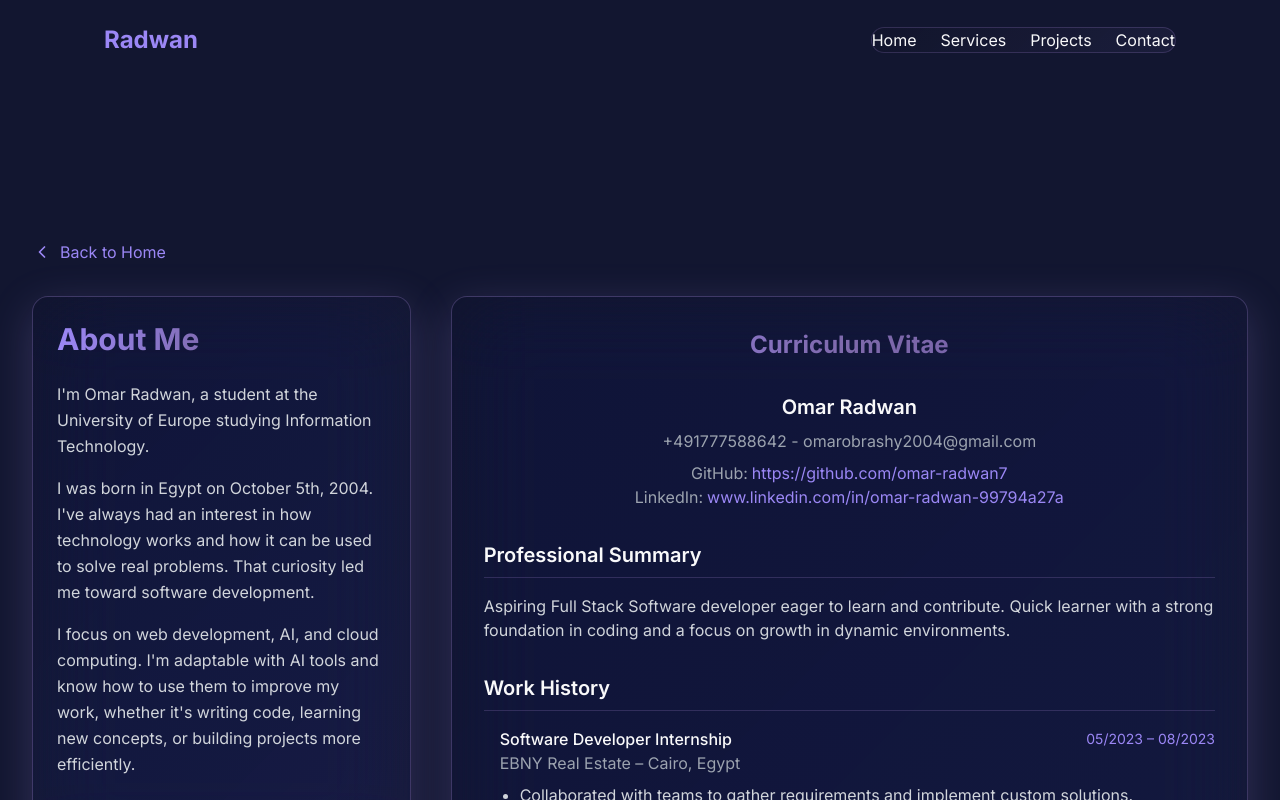
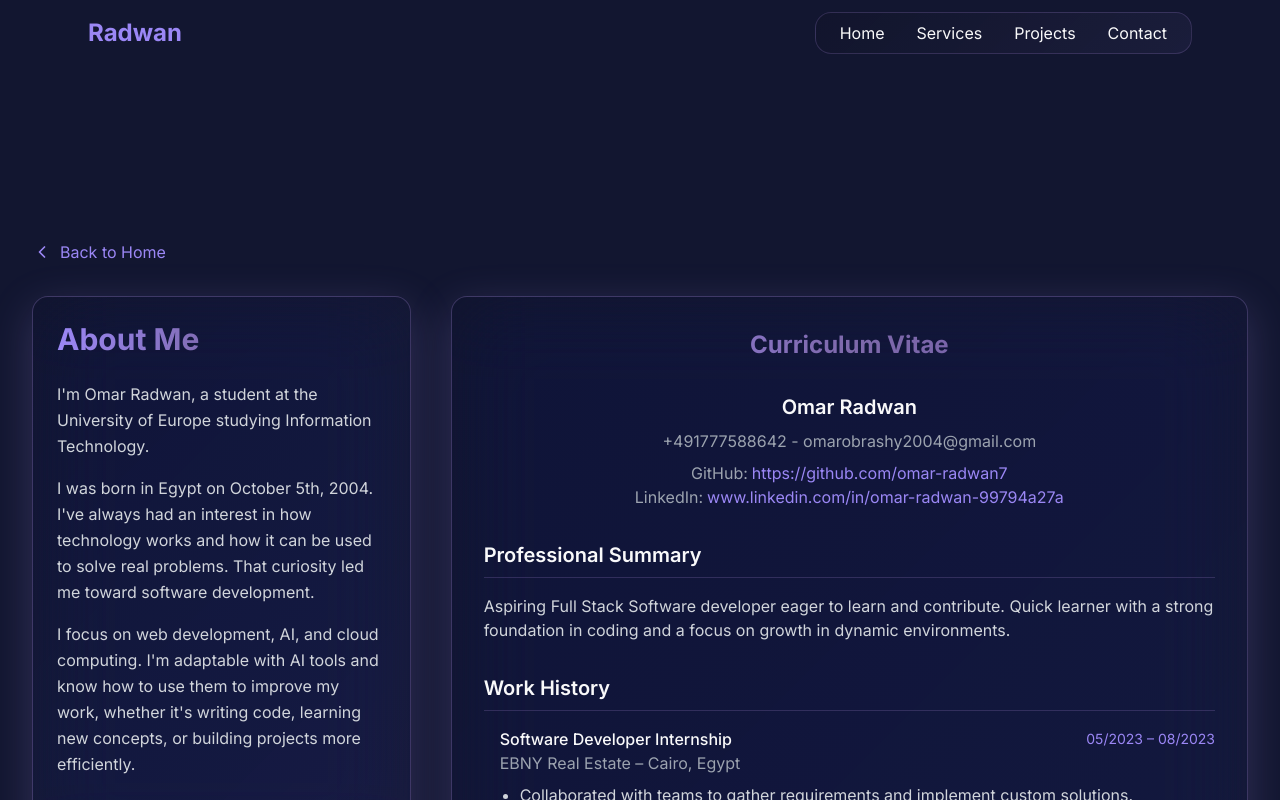
Before and after one commit to omar-radwan7/Personal_portfolio_website, a React (Vite) app: page /about in a window 1280 px wide. Shown: the top 800 px of the page. Built offline with nearby package versions, Linux system fonts and the light colour scheme.

Commit message:
Adjust navbar sizing
Restored the outer navigation bar to its original size and increased the size of the inner navigation bar containing links like "Home" and "Services" to improve readability and fit.

```diff
--- a/src/components/NavBar.tsx
+++ b/src/components/NavBar.tsx
@@ -69,8 +69,8 @@ const NavBar: React.FC = () => {
     <>
       <header className="fixed top-0 left-0 w-full z-50 transition-all duration-300 bg-transparent">
         <div className={cn(
-          "mx-4 md:mx-6 lg:mx-auto max-w-6xl px-6 md:px-10 flex items-center justify-between rounded-full transition-all",
-          isScrolled ? "glass-nav py-4 md:py-5 shadow-lg" : "py-5 md:py-6"
+          "mx-4 md:mx-6 lg:mx-auto max-w-6xl px-4 md:px-6 flex items-center justify-between rounded-full transition-all",
+          isScrolled ? "glass-nav py-2 shadow-lg" : "py-3"
         )}>
           <Link to="/" className="text-2xl font-bold text-purple-light">Radwan</Link>
 
@@ -93,7 +93,7 @@ const NavBar: React.FC = () => {
         "fixed lg:static top-16 left-0 w-full lg:w-auto glass-nav rounded-2xl mx-4 lg:mx-0 lg:bg-transparent lg:backdrop-blur-0 transition-all duration-300 shadow-lg lg:shadow-none",
         mobileMenuOpen ? "block" : "hidden lg:block"
       )}>
-            <ul className="flex flex-col lg:flex-row items-center space-y-2 lg:space-y-0 lg:space-x-6 px-6 py-3 lg:p-0">
+            <ul className="flex flex-col lg:flex-row items-center space-y-2 lg:space-y-0 lg:space-x-8 px-8 py-4 lg:px-6 lg:py-2">
               <li>
                 <Link
                   to="/"
```
